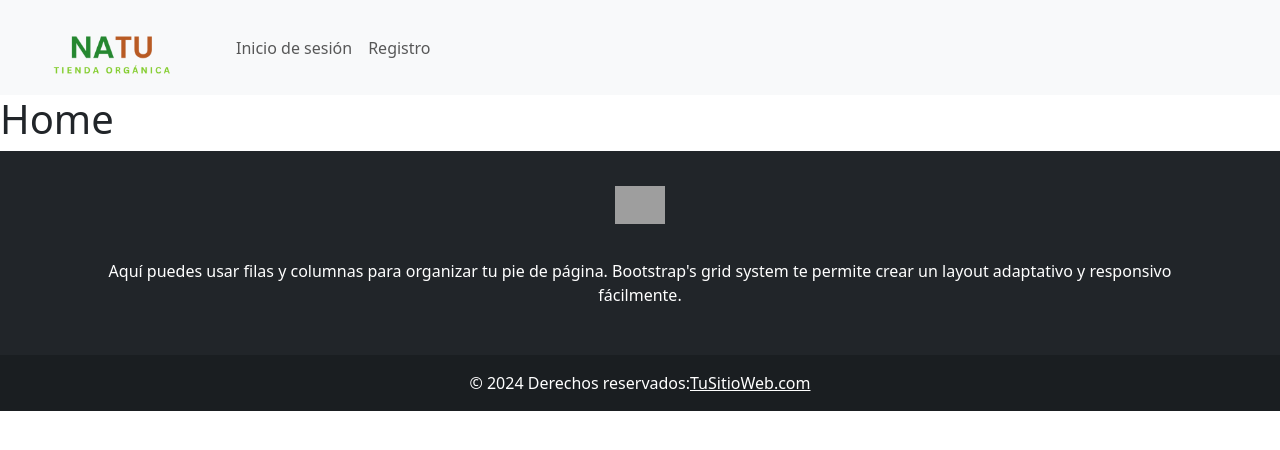
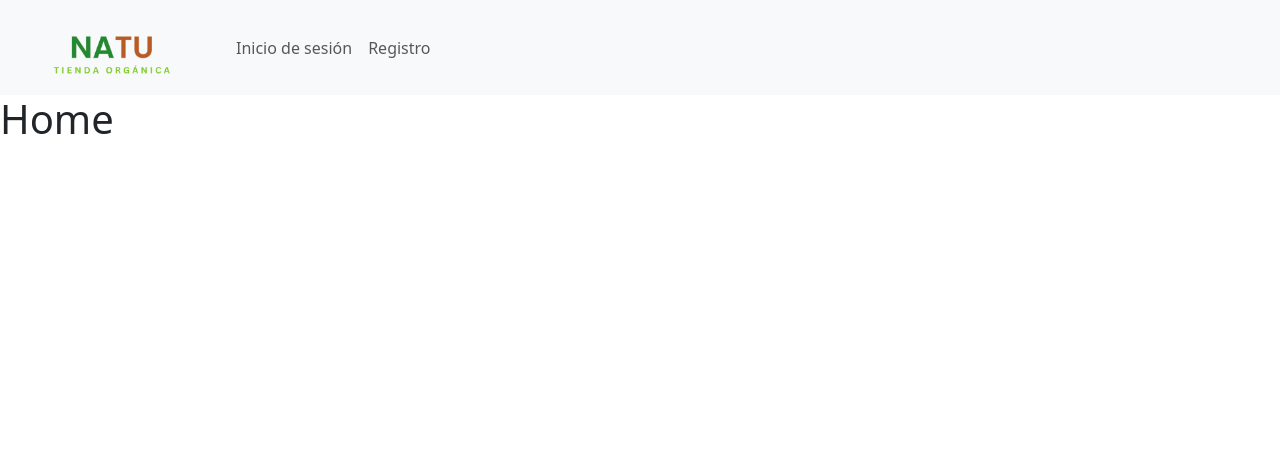
Before and after one commit to nihernandezv/NATU-Frontend, a React (Create React App) app: page / in a window 1280 px wide. Shown: the top 450 px of the page. Built offline with nearby package versions, Linux system fonts and the light colour scheme; grey boxes are pictures that could not be loaded.

Commit message:
Se creo el apartado del footer

```diff
--- a/src/Pages/Layout/Layout.jsx
+++ b/src/Pages/Layout/Layout.jsx
@@ -29,33 +29,7 @@ export default function Layout(){
 
       <Outlet />
 
-      {/* Footer */}
-      <footer className="bg-dark text-center text-white">
-        <div className="container p-4">
-          {/* Sección de redes sociales */}
-          <section className="mb-4">
-              {/* Ejemplo de botón de Facebook */}
-              <a className="btn btn btn-floating m-1" href="https://facebook.com" role="button">
-                <img src="https://upload.wikimedia.org/wikipedia/commons/thumb/b/b8/2021_Facebook_icon.svg/2048px-2021_Facebook_icon.svg.png" alt="Bootstrap" className="img-fluid" width="50" height="24"/>
-              </a>
-              {/* Agrega más botones de redes sociales aquí */}
-          </section>
 
-          {/* Sección de texto */}
-          <section className="mb-4">
-              <p>
-                  Aquí puedes usar filas y columnas para organizar tu pie de página. Bootstrap's grid system
-                  te permite crear un layout adaptativo y responsivo fácilmente.
-              </p>
-          </section>
-        </div>
-
-        {/* Derechos de autor */}
-        <div className="text-center p-3" style={{ backgroundColor: 'rgba(0, 0, 0, 0.2)' }}>
-            © 2024 Derechos reservados:
-            <a className="text-white" href="https://tusitioweb.com/">TuSitioWeb.com</a>
-        </div>
-      </footer>
 
     </>
   )
```
Also changed, not shown: src/Pages/Layout/footer.jsx (added, +53 -0 lines).
